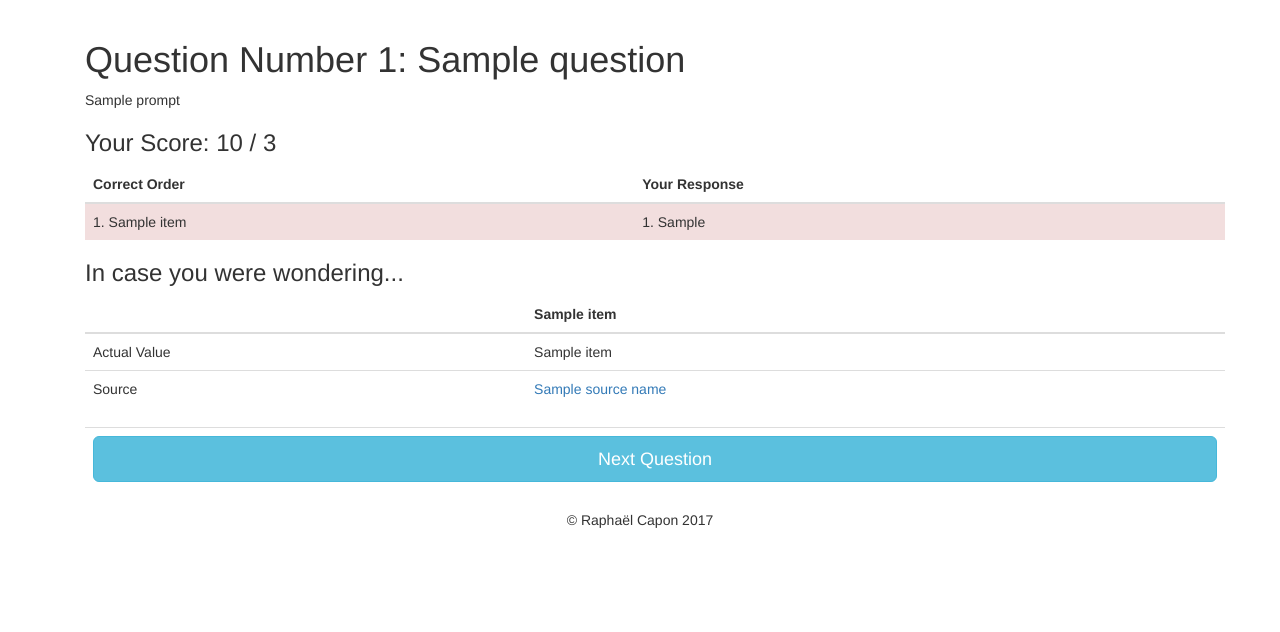
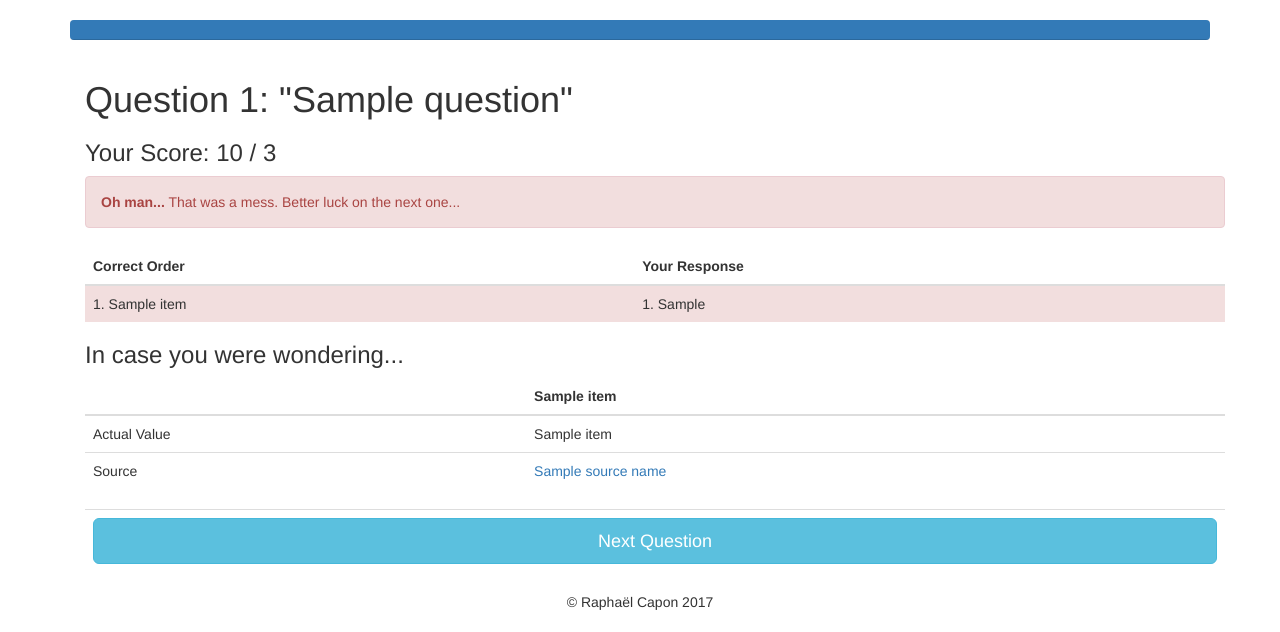
Before and after one commit to rcdc1989/compare, a Flask app: template compare/templates/show_answer.html in a window 1280 px wide. Shown: the part 51-683 px from the top of the page. Run offline with Flask 2, Linux system fonts and the light colour scheme; the template is opened without the code that fills it: most values are stand-ins (such as "Sample title", 1, 10 or a date in 2020); some libraries are stand-ins or nearby versions.

Commit message:
implemented progress bar further tightened UI, using colorful bootstrap elements added dynamic captioning for score

```diff
--- a/compare/templates/show_answer.html
+++ b/compare/templates/show_answer.html
@@ -4,11 +4,34 @@
 
 <form role="form" method="POST">
 
+<div class="progress">
+  <div class="progress-bar" role="progressbar" style="width: {{(game.current_index/game.question_limit)*100}}%;" aria-valuenow="{{(game.current_index/game.question_limit)*100}}" aria-valuemin="0" aria-valuemax="100">{{game.current_index}} of {{game.question_limit}}</div>
+</div>
+
 <div class="container">
-  <h1>Question Number {{game.current_index}}: {{question.title}}</h1>
-  <p>{{question.prompt}}</p>
+  <h1>Question  {{game.current_index}}: "{{question.title}}"</h1>
 
   <h3>Your Score: {{score}} / 3</h3>
+  {% if score == 3 %}
+    <div class="alert alert-success" role="alert">
+      <strong>Nicely done!</strong> You crushed it. That was the correct order.
+    </div>
+
+  {% elif score == 2 %}
+    <div class="alert alert-warning" role="alert">
+      <strong>Not bad.</strong> That was pretty close. Could be better though...
+    </div>
+
+  {% elif score == 1 %}
+    <div class="alert alert-warning" role="alert">
+      <strong>OK.</strong> At least one of them was in the right position...
+    </div>
+
+  {% else %}
+    <div class="alert alert-danger" role="alert">
+      <strong>Oh man...</strong> That was a mess. Better luck on the next one...
+    </div>
+  {% endif %}
 
   <table class="table">
     <thead>
```
Also changed, not shown: compare/templates/game.html (+11 -9 lines).
